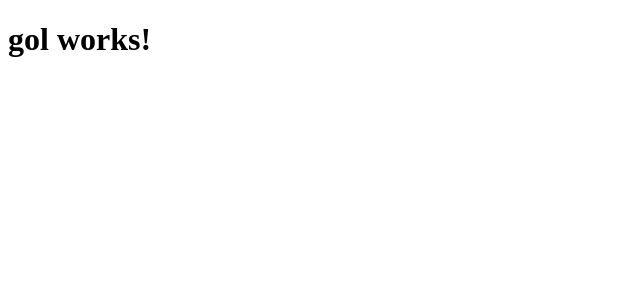
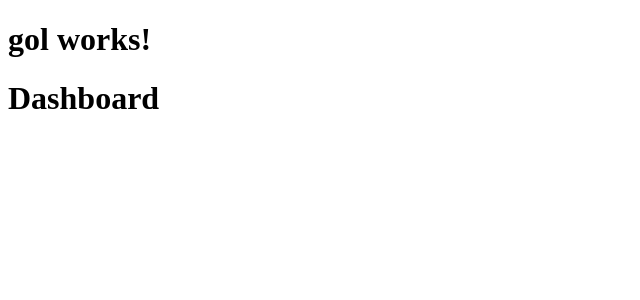
Before and after one commit to murillocg/goleador, an Angular app in the folder src/main/webapp/: page /dashboard in a window 1280 px wide. Before the commit this address led to /. Shown: the top 300 px of the page, without its empty margins (0-640 px from the left). Built offline with nearby package versions, Linux system fonts and the light colour scheme.

Commit message:
Created the dashboard feature and configured it as the home feature

```diff
--- a/src/main/webapp/src/app/app.module.ts
+++ b/src/main/webapp/src/app/app.module.ts
@@ -6,6 +6,7 @@ import { HttpModule } from '@angular/http';
 import { AppRoutingModule } from './app-routing.module';
 import { AppComponent } from './app.component';
 
+import { DashboardComponent } from './dashboard/dashboard.component';
 import { GoleadoresComponent } from './goleadores/goleadores.component';
 import { GoleadorService } from './goleadores/shared/goleador.service';
 import { JogadoresComponent } from './jogadores/jogadores.component';
@@ -17,6 +18,7 @@ import { PartidaService } from './partidas/shared/partida.service';
 @NgModule({
   declarations: [
     AppComponent,
+    DashboardComponent,
     GoleadoresComponent,
     JogadoresComponent,
     PartidasComponent
--- /dev/null
+++ b/src/main/webapp/src/app/dashboard/dashboard.component.html
@@ -0,0 +1,5 @@
+<div class="jumbotron">
+  <div class="container">
+    <h1>Dashboard</h1>
+  </div>
+</div>
--- /dev/null
+++ b/src/main/webapp/src/app/dashboard/dashboard.component.ts
@@ -0,0 +1,17 @@
+import { Component, OnInit } from '@angular/core';
+
+@Component({
+  selector: 'gol-dashboard',
+  templateUrl: './dashboard.component.html',
+  styleUrls: ['./dashboard.component.css']
+})
+export class DashboardComponent implements OnInit {
+
+  constructor() {
+
+  }
+
+  ngOnInit(): void {
+  }
+
+}
```
Also changed, not shown: src/main/webapp/src/app/app-routing.module.ts (+10 -0 lines), src/main/webapp/src/app/dashboard/dashboard.component.css (added).
